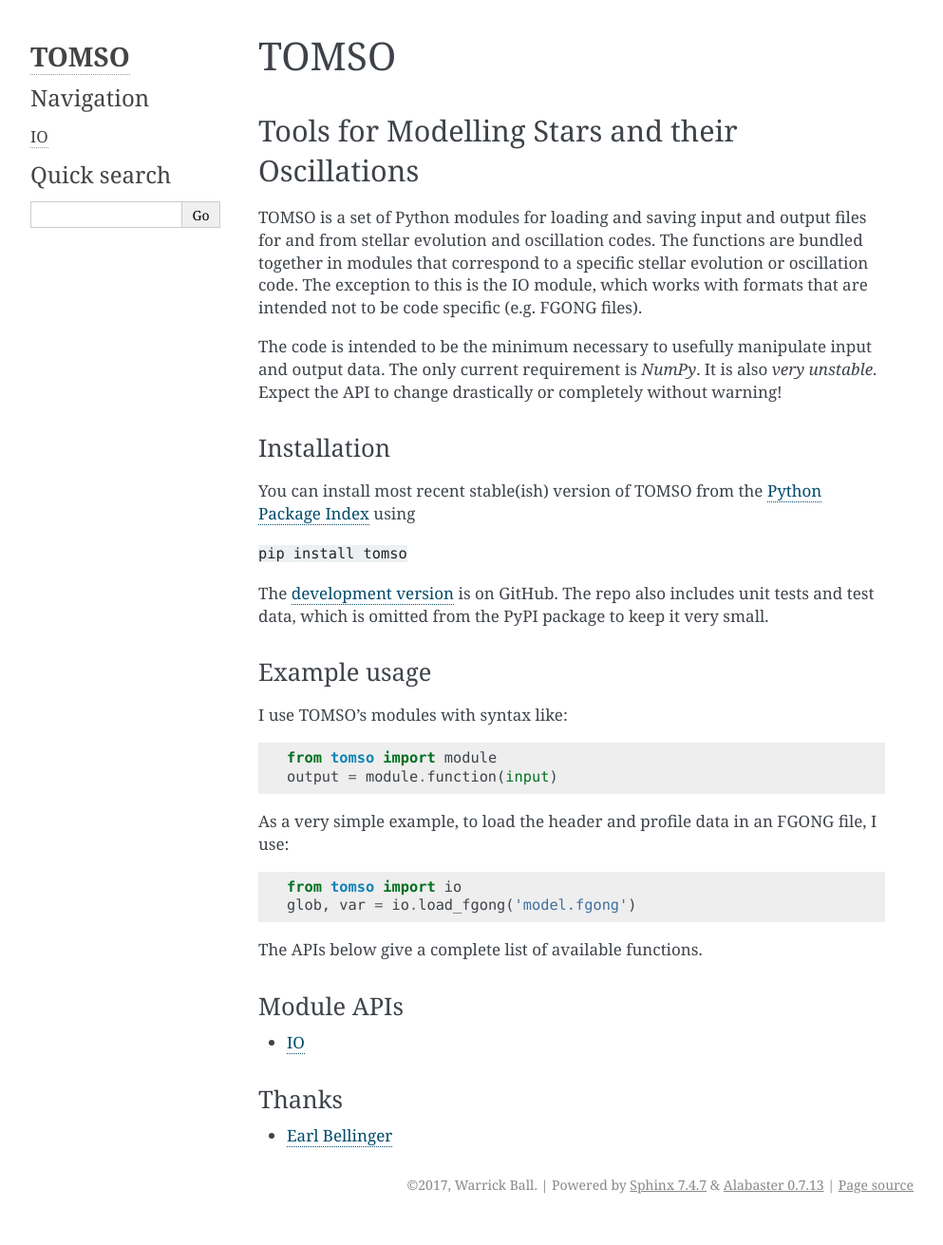
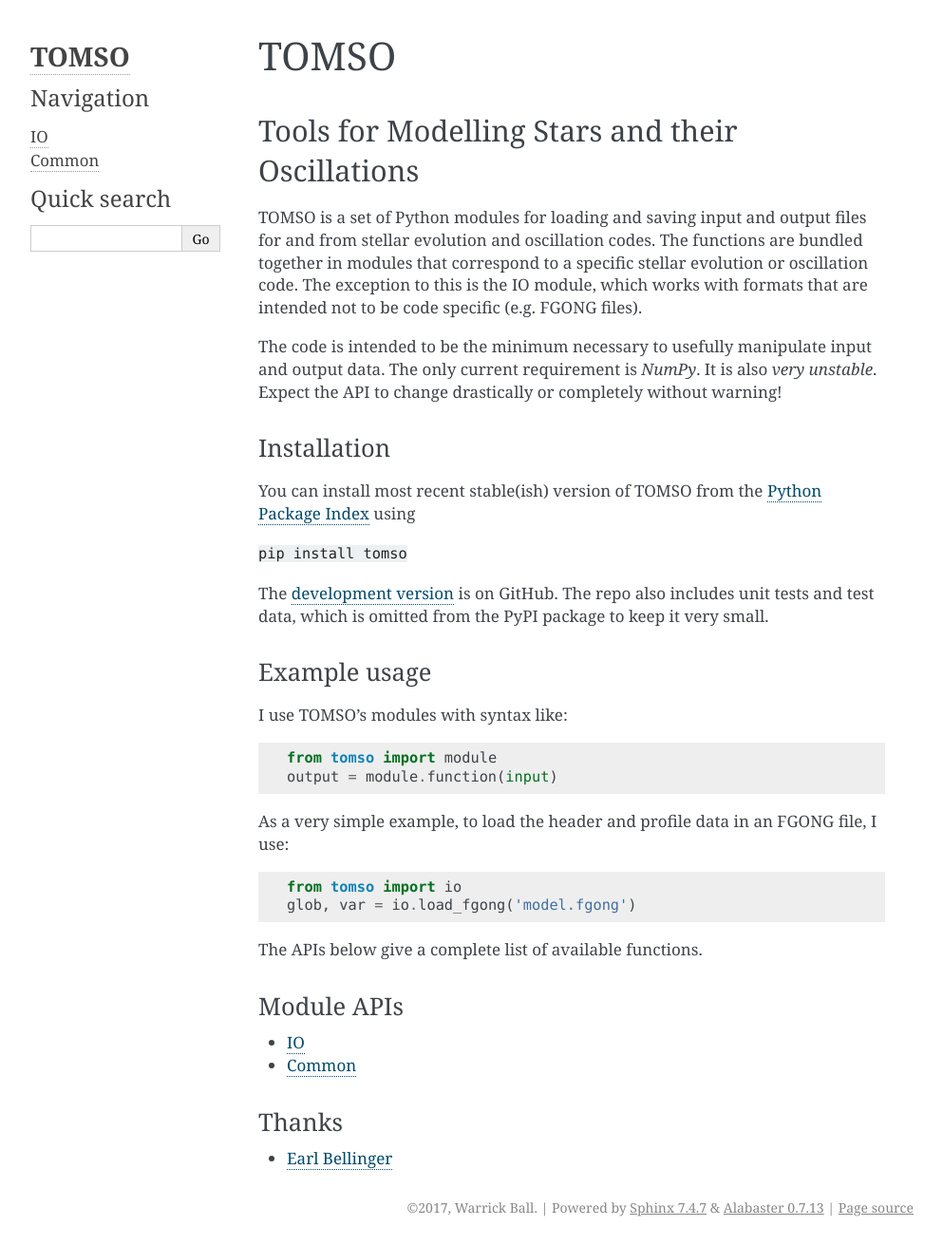
Before and after one commit to warrickball/tomso, a Sphinx documentation site: the page built from docs/index.rst, in a window 1280 px wide. Shown: the whole page at 95% size, without its empty margins (148-1141 px from the left). Built offline with Sphinx 7.4.7, drawn with Linux system fonts in a browser that asks for light colours; formulas are drawn with MathJax 3; pages that are not in the unit, such as notebooks, are missing from menus; before the commit the page ends 1287 px from its top, so only the background shows below that.

Commit message:
Added documentation for  module

```diff
--- /dev/null
+++ b/docs/common.rst
@@ -0,0 +1,4 @@
+Common
+======
+.. automodule:: tomso.common
+   :members:
--- a/docs/index.rst
+++ b/docs/index.rst
@@ -59,6 +59,7 @@
    gyre
    mesa
    stars
+   common
 
 ..
    Indices and tables
```
